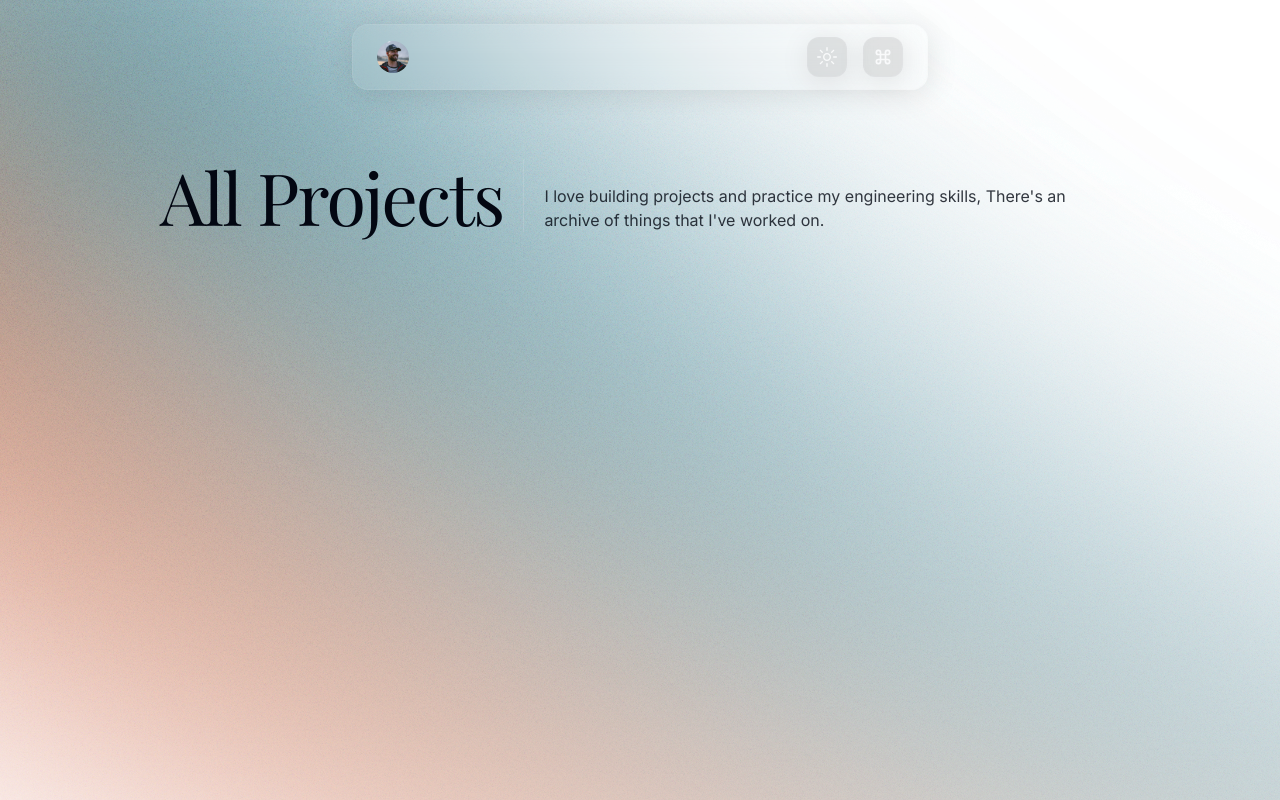
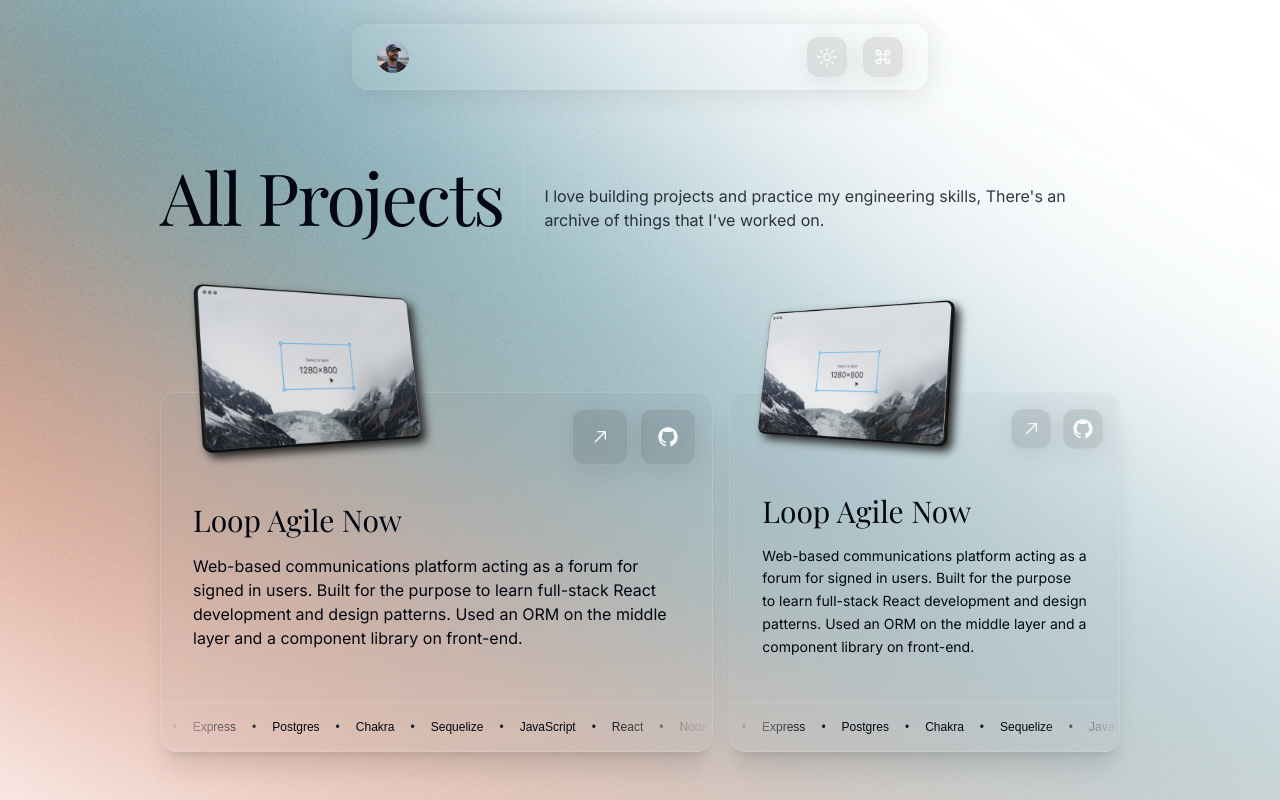
Before and after one commit to simstrom/snystrom.com, a Next.js app: page /projects in a window 1280 px wide. Shown: the top 800 px of the page. Built offline with nearby package versions, Linux system fonts and the light colour scheme; a web font is replaced by a local one.

Commit message:
project page layout and cards

```diff
--- a/app/projects/page.tsx
+++ b/app/projects/page.tsx
@@ -1,17 +1,96 @@
+import Button from '@/components/ui/button';
+import HorizontalScroller from '@/components/ui/horizontalScroller';
 import PageHeader from '@/components/ui/pageHeader';
+import { IconArrowUpRight, IconGithub } from '@/lib/icons';
 import type { Metadata } from 'next';
+import Image from 'next/image';
 
 export const metadata: Metadata = {
 	title: 'Simon Nyström - Projects',
 };
 
+const items = ['React', 'Node', 'Express', 'Postgres', 'Chakra', 'Sequelize', 'JavaScript'];
+
 export default function Projects() {
 	return (
-		<main className="flex min-h-screen flex-col items-center mt-40">
+		<main className="flex flex-col items-center mt-40 gap-20">
 			<PageHeader
 				title="All Projects"
 				content="I love building projects and practice my engineering skills, There's an archive of things that I've worked on."
 			/>
+			<div className="grid grid-cols-1 md:grid-cols-12 gap-4 mt-20">
+				{/* LARGE */}
+				<div className="md:col-span-7 relative rounded-2xl w-full flex flex-col justify-between min-h-[360px] border bg-gray-500/5 shadow-xl backdrop-blur-md">
+					<div className="px-4 sm:px-8 py-4 flex flex-col mt-14 justify-center h-full gap-y-4">
+						<h3 className="text-2xl sm:text-3xl font-serif">Loop Agile Now</h3>
+						<p className="text-pretty leading-relaxed text-sm sm:text-base">
+							Web-based communications platform acting as a forum for signed in users. Built for the
+							purpose to learn full-stack React development and design patterns. Used an ORM on the
+							middle layer and a component library on front-end.
+						</p>
+					</div>
+					<div className="border-t">
+						<div className="relative overflow-hidden py-4 text-xs font-mono">
+							<HorizontalScroller items={items} separator="•" />
+						</div>
+					</div>
+					<div className="flex space-x-3 absolute top-4 right-4">
+						<Button size="icon" className="sm:w-14 sm:h-14">
+							<IconArrowUpRight />
+						</Button>
+						<Button size="icon" className="sm:w-14 sm:h-14">
+							<IconGithub />
+						</Button>
+					</div>
+					<div className="absolute w-44 -top-16 left-1 sm:w-60 sm:-top-28 sm:left-6">
+						<Image
+							src="/images/mockup-right.png"
+							alt=""
+							width={602}
+							height={440}
+							draggable={false}
+							className="select-none"
+							style={{ filter: 'drop-shadow(5px 5px 5px #222)' }}
+						/>
+					</div>
+				</div>
+
+				{/* SMALL */}
+				<div className="md:col-span-5 relative rounded-2xl w-full flex flex-col justify-between min-h-[360px] border bg-gray-500/5 shadow-xl backdrop-blur-md">
+					<div className="px-4 sm:px-8 py-4 flex flex-col mt-14 justify-center h-full gap-y-4">
+						<h3 className="text-2xl sm:text-3xl font-serif">Loop Agile Now</h3>
+						<p className="text-pretty leading-relaxed text-sm">
+							Web-based communications platform acting as a forum for signed in users. Built for the
+							purpose to learn full-stack React development and design patterns. Used an ORM on the
+							middle layer and a component library on front-end.
+						</p>
+					</div>
+					<div className="border-t">
+						<div className="relative overflow-hidden py-4 text-xs font-mono">
+							<HorizontalScroller items={items} separator="•" />
+						</div>
+					</div>
+					<div className="flex space-x-3 absolute top-4 right-4">
+						<Button size="icon">
+							<IconArrowUpRight />
+						</Button>
+						<Button size="icon">
+							<IconGithub />
+						</Button>
+					</div>
+					<div className="absolute w-44 -top-16 left-1 sm:w-52 sm:-top-24 sm:left-6">
+						<Image
+							src="/images/mockup-left.png"
+							alt=""
+							width={602}
+							height={440}
+							draggable={false}
+							className="select-none"
+							style={{ filter: 'drop-shadow(5px 5px 5px #222)' }}
+						/>
+					</div>
+				</div>
+			</div>
 		</main>
 	);
 }
```
Also changed, not shown: public/images/mockup-left.png (added), public/images/mockup-right.png (added).
